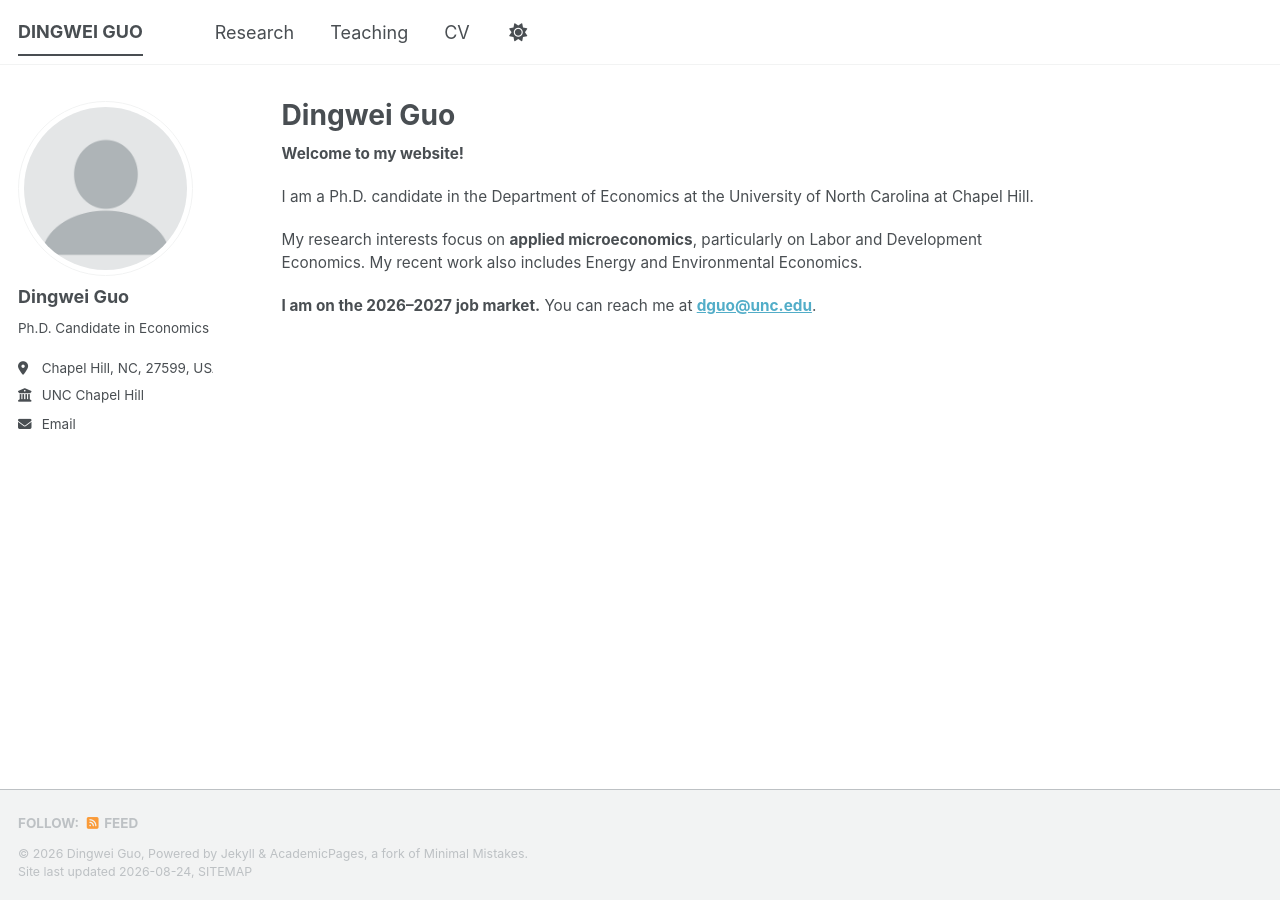
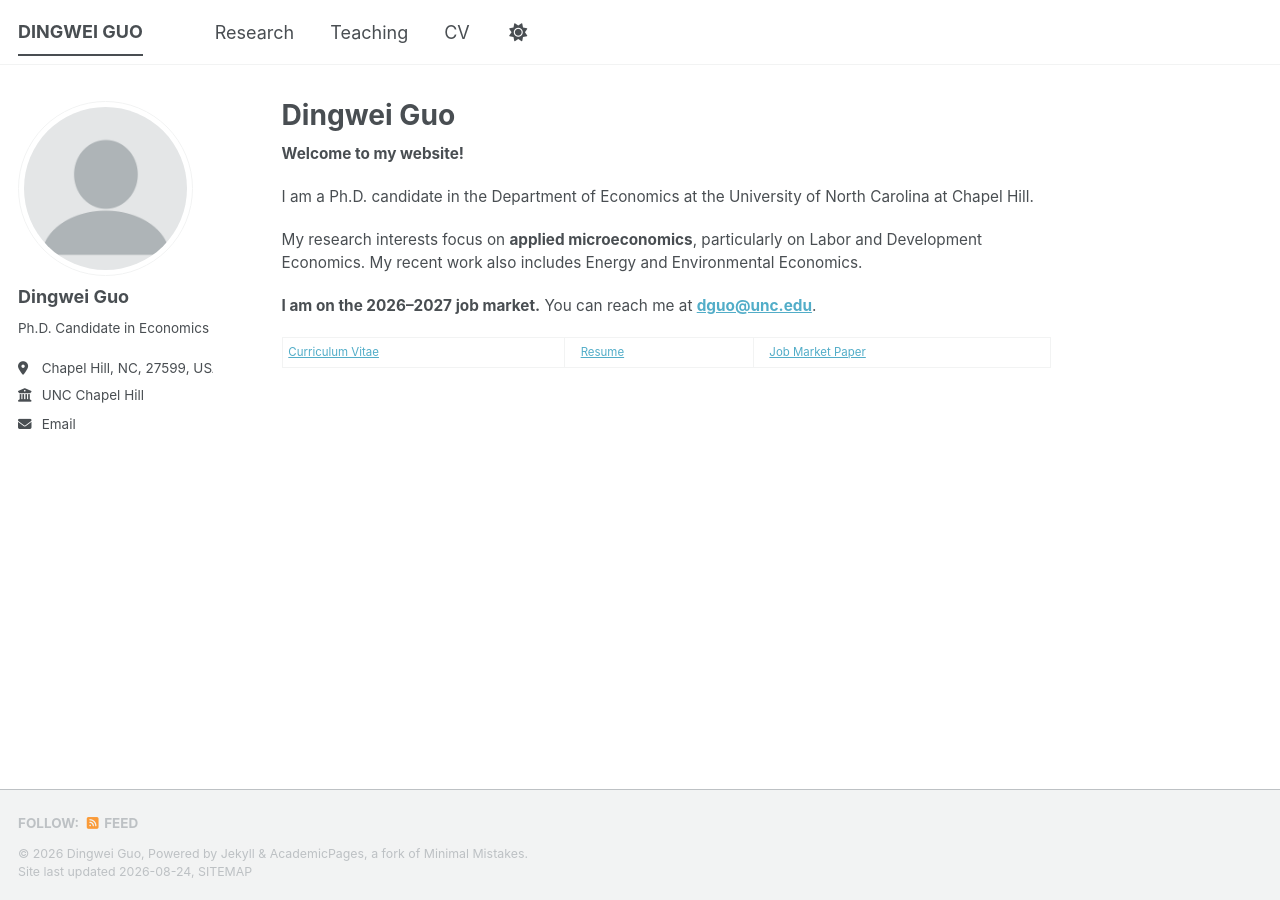
Before and after one commit to dw-guo/dw-guo.github.io, a Jekyll site: the page built from _pages/about.md, in a window 1280 px wide. Built offline with Jekyll 4.4.1, drawn with Linux system fonts in a browser that asks for light colours; a style sheet for code colours, icons or effects is not loaded.

Commit message:
Update about.md

```diff
--- a/_pages/about.md
+++ b/_pages/about.md
@@ -22,3 +22,5 @@ I am a Ph.D. candidate in the Department of Economics at the University of North
 My research interests focus on **applied microeconomics**, particularly on Labor and Development Economics. My recent work also includes Energy and Environmental Economics.
 
 **I am on the 2026–2027 job market.** You can reach me at [**dguo@unc.edu**](mailto:dguo@unc.edu).
+
+[Curriculum Vitae](/files/CV.pdf) &nbsp;&nbsp;|&nbsp;&nbsp; [Resume](/files/Resume.pdf) &nbsp;&nbsp;|&nbsp;&nbsp; [Job Market Paper](/files/AgTax.pdf)
```
